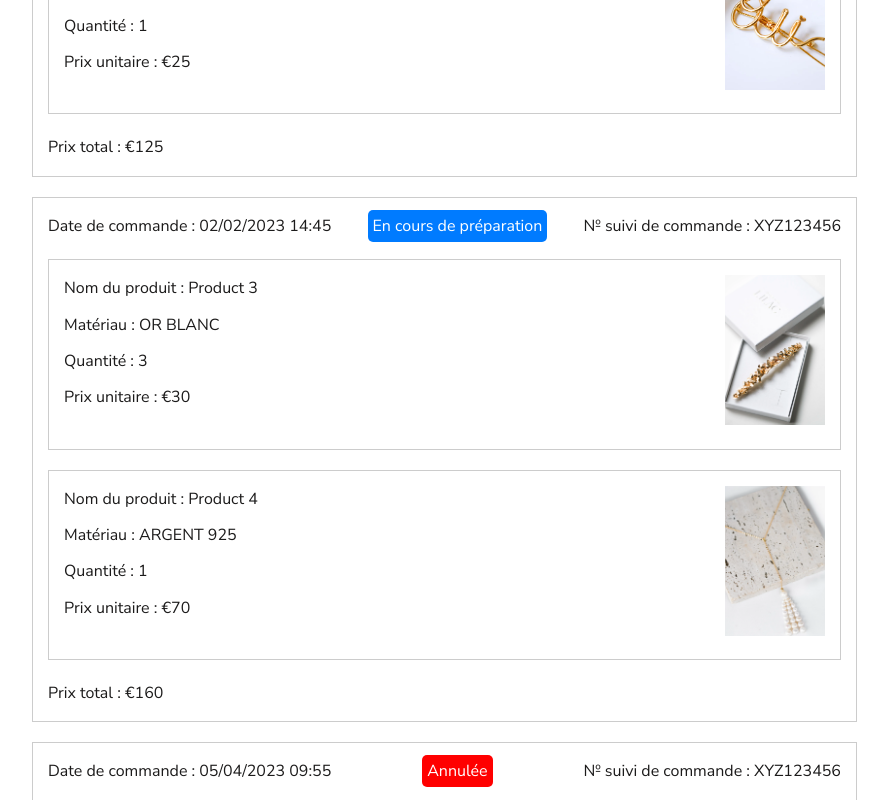
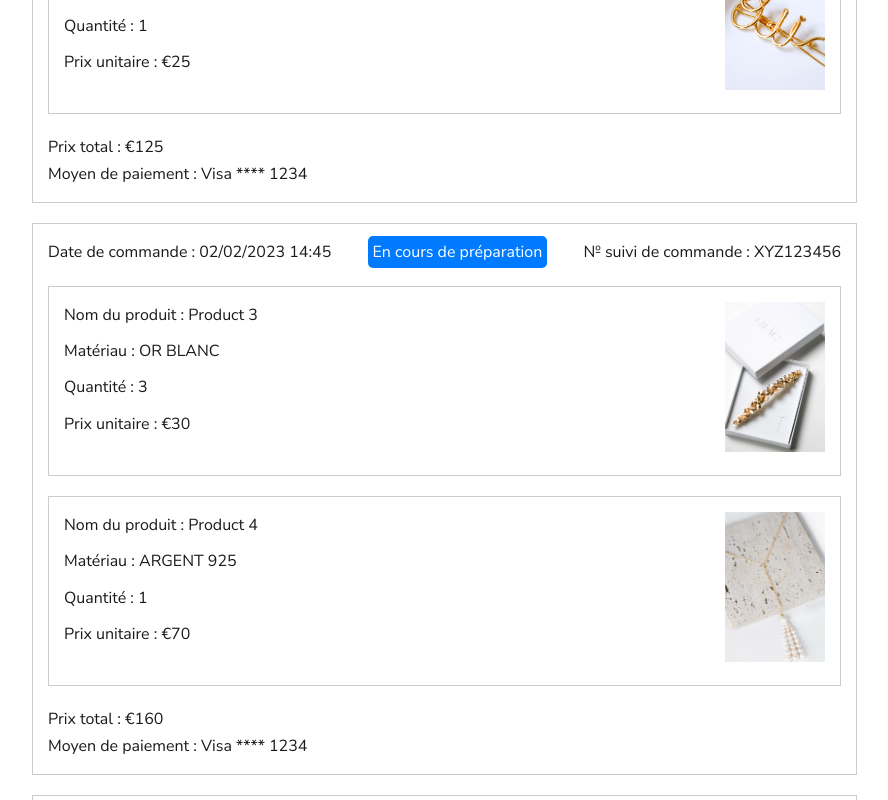
Before and after one commit to DavyHaYehoudi/e-commerce-Cindy, a React (Create React App) app in the folder client/: page /account in a window 1280 px wide. Shown: the part 820-1620 px from the top of the page, without its empty margins (333-1221 px from the left). Built offline with nearby package versions, Linux system fonts and the light colour scheme.

Commit message:
ajout vue admin sur panier et favoris user

```diff
--- a/client/src/components/accountUser/OtherOrders.jsx
+++ b/client/src/components/accountUser/OtherOrders.jsx
@@ -25,13 +25,19 @@ const OtherOrders = ({ orderHistory, getStatusColor }) => {
                   {order.status}
                 </span>
               </p>
-              <p>№ suivi de commande : {order.trackingNumber || "Non disponible"} </p>
+              <p>
+                № suivi de commande : {order.trackingNumber || "Non disponible"}{" "}
+              </p>
             </div>
             <OrderItems
               products={order.products}
               image={order.products[0].image}
             />
-            <p>Prix total : {order.totalAmount} </p>
+            <p>
+              Prix total : {order.totalAmount} <br /> Moyen de paiement :{" "}
+              {order.paymentMethod["cardType"]}{" "}
+              {order.paymentMethod["last4Digits"]}{" "}
+            </p>
           </div>
         ))}
     </div>
--- a/client/src/components/admin/AdminNotes.jsx
+++ b/client/src/components/admin/AdminNotes.jsx
@@ -13,7 +13,7 @@ const AdminNotes = ({ initialNotes, onUpdateNotes }) => {
   const handleSaveNotes = () => {
     const currentDate = new Date();
     const formattedDate = `${currentDate.toLocaleDateString()} ${currentDate.toLocaleTimeString()}`;
-    const noteWithDate = `${adminNotes} (Enregistré le ${formattedDate})`;
+    const noteWithDate = `${adminNotes} <span class="date-text">(enregistré le ${formattedDate})</span>`;
 
     setPreviousNotes((prevNotes) => [noteWithDate, ...prevNotes]);
   };
@@ -35,7 +35,7 @@ const AdminNotes = ({ initialNotes, onUpdateNotes }) => {
       <div className="previous-notes">
         {previousNotes.map((note, index) => (
           <div key={index} className="previous-note">
-            {note}
+            <span dangerouslySetInnerHTML={{ __html: note }} />
             <button className="delete" onClick={() => handleDeleteNote(index)}>
               <BsTrash className="delete-icon" />{" "}
             </button>
--- a/client/src/components/admin/OrderItem.jsx
+++ b/client/src/components/admin/OrderItem.jsx
@@ -20,6 +20,10 @@ const OrderItem = ({ client, order, handleStatusChange }) => {
         </span>
       </p>
       <p>Total de la commande : {order.totalAmount}</p>
+      <p>
+        {order.paymentMethod["cardType"]} - 4 derniers chiffres :{" "}
+        {order.paymentMethod["last4Digits"]}{" "}
+      </p>
 
       <h3>Produits de la commande :</h3>
       <OrderProductsList products={order.products} />
--- a/client/src/mocks/adminDashboard.js
+++ b/client/src/mocks/adminDashboard.js
@@ -14,10 +14,6 @@ export const adminDashboard = [
     shippingAddress: "12 Rue de la République, 75001 Paris",
     totalOrders: 3,
     totalOrderValue: "€500",
-    paymentMethods: [
-    { cardType: "Visa", last4Digits: "**** 1234" },
-    { cardType: "MasterCard", last4Digits: "**** 5678" },
-  ],
     wishlist: [
       {
         productId: 101,
@@ -58,6 +54,7 @@ export const adminDashboard = [
         date: "2023-01-15 08:30",
         status: orderStatus[0].name,
         totalAmount: "€150",
+        paymentMethod: { cardType: "Visa", last4Digits: "**** 1234" },
         nonTraitee: false,
         trackingNumber: null,
         products: [
@@ -67,7 +64,7 @@ export const adminDashboard = [
             price: "€50",
             quantity: 2,
             material: materials[0].name,
-            image:bo,
+            image: bo,
           },
           {
             productId: 102,
@@ -75,7 +72,7 @@ export const adminDashboard = [
             price: "€25",
             quantity: 1,
             material: materials[3].name,
-            image:bar,
+            image: bar,
           },
         ],
       },
@@ -84,6 +81,7 @@ export const adminDashboard = [
         date: "2023-02-02 14:45",
         status: orderStatus[1].name,
         totalAmount: "€200",
+        paymentMethod: { cardType: "Visa", last4Digits: "**** 1234" },
         nonTraitee: false,
         trackingNumber: null,
         products: [
@@ -93,7 +91,7 @@ export const adminDashboard = [
             price: "€100",
             quantity: 1,
             material: materials[2].name,
-            image:bra,
+            image: bra,
           },
         ],
       },
@@ -102,6 +100,7 @@ export const adminDashboard = [
         date: "2023-03-10 10:20",
         status: orderStatus[2].name,
         totalAmount: "€150",
+        paymentMethod: { cardType: "Visa", last4Digits: "**** 1234" },
         nonTraitee: false,
         trackingNumber: null,
         products: [
@@ -111,7 +110,7 @@ export const adminDashboard = [
             price: "€75",
             quantity: 2,
             material: materials[1].name,
-            image:col,
+            image: col,
           },
         ],
       },
@@ -125,10 +124,6 @@ export const adminDashboard = [
     shippingAddress: "45 Avenue des Champs-Élysées, 75008 Paris",
     totalOrders: 2,
     totalOrderValue: "€300",
-    paymentMethods: [
-    { cardType: "Visa", last4Digits: "**** 1234" },
-    { cardType: "MasterCard", last4Digits: "**** 5678" },
-  ],
     wishlist: [
       {
         productId: 101,
@@ -169,6 +164,7 @@ export const adminDashboard = [
         date: "2023-04-05 09:55",
         status: orderStatus[3].name,
         totalAmount: "€120",
+        paymentMethod: { cardType: "Visa", last4Digits: "**** 1234" },
         nonTraitee: true,
         trackingNumber: null,
         products: [
@@ -178,7 +174,7 @@ export const adminDashboard = [
             price: "€30",
             quantity: 2,
             material: materials[0].name,
-            image:bo,
+            image: bo,
           },
           {
             productId: 106,
@@ -186,7 +182,7 @@ export const adminDashboard = [
             price: "€45",
             quantity: 1,
             material: materials[3].name,
-            image:bar,
+            image: bar,
           },
         ],
       },
@@ -195,6 +191,7 @@ export const adminDashboard = [
         date: "2023-04-15 12:30",
         status: orderStatus[1].name,
         totalAmount: "€180",
+        paymentMethod: { cardType: "Visa", last4Digits: "**** 1234" },
         nonTraitee: true,
         trackingNumber: "XYZ123456",
         products: [
@@ -204,7 +201,7 @@ export const adminDashboard = [
             price: "€20",
             quantity: 3,
             material: materials[2].name,
-            image:bra,
+            image: bra,
           },
           {
             productId: 108,
@@ -212,7 +209,7 @@ export const adminDashboard = [
             price: "€35",
             quantity: 2,
             material: materials[1].name,
-            image:col,
+            image: col,
           },
           {
             productId: 109,
@@ -220,7 +217,7 @@ export const adminDashboard = [
             price: "€50",
             quantity: 1,
             material: materials[0].name,
-            image:bo,
+            image: bo,
           },
         ],
       },
@@ -234,10 +231,6 @@ export const adminDashboard = [
     shippingAddress: "8 Rue du Faubourg Saint-Honoré, 75008 Paris",
     totalOrders: 2,
     totalOrderValue: "€250",
-    paymentMethods: [
-    { cardType: "Visa", last4Digits: "**** 1234" },
-    { cardType: "MasterCard", last4Digits: "**** 5678" },
-  ],
     wishlist: [
       {
         productId: 101,
@@ -278,6 +271,7 @@ export const adminDashboard = [
         date: "2023-05-01 18:45",
         status: orderStatus[2].name,
         totalAmount: "€150",
+        paymentMethod: { cardType: "Visa", last4Digits: "**** 1234" },
         nonTraitee: true,
         trackingNumber: "XYZ123456",
         products: [
@@ -287,7 +281,7 @@ export const adminDashboard = [
             price: "€25",
             quantity: 4,
             material: materials[0].name,
-            image:bar,
+            image: bar,
           },
         ],
       },
@@ -296,6 +290,7 @@ export const adminDashboard = [
         date: "2023-05-10 10:00",
         status: orderStatus[3].name,
         totalAmount: "€100",
+        paymentMethod: { cardType: "Visa", last4Digits: "**** 1234" },
         nonTraitee: false,
         trackingNumber: null,
         products: [
@@ -305,7 +300,7 @@ export const adminDashboard = [
             price: "€30",
             quantity: 2,
             material: materials[2].name,
-            image:bra,
+            image: bra,
           },
           {
             productId: 112,
@@ -313,7 +308,7 @@ export const adminDashboard = [
             price: "€15",
             quantity: 1,
             material: materials[1].name,
-            image:col,
+            image: col,
           },
           {
             productId: 113,
@@ -321,7 +316,7 @@ export const adminDashboard = [
             price: "€40",
             quantity: 3,
             material: materials[0].name,
-            image:bo,
+            image: bo,
           },
           {
             productId: 114,
@@ -329,7 +324,7 @@ export const adminDashboard = [
             price: "€20",
             quantity: 2,
             material: materials[0].name,
-            image:bar,
+            image: bar,
           },
         ],
       },
@@ -343,10 +338,6 @@ export const adminDashboard = [
     shippingAddress: "22 Rue de la Pompe, 75116 Paris",
     totalOrders: 2,
     totalOrderValue: "€200",
-    paymentMethods: [
-    { cardType: "Visa", last4Digits: "**** 1234" },
-    { cardType: "MasterCard", last4Digits: "**** 5678" },
-  ],
     wishlist: [
       {
         productId: 101,
@@ -387,6 +378,7 @@ export const adminDashboard = [
         date: "2023-06-02 14:20",
         status: orderStatus[3].name,
         totalAmount: "€120",
+        paymentMethod: { cardType: "Visa", last4Digits: "**** 1234" },
         nonTraitee: false,
         trackingNumber: null,
         products: [
@@ -396,7 +388,7 @@ export const adminDashboard = [
             price: "€25",
             quantity: 1,
             material: materials[2].name,
-            image:bra,
+            image: bra,
           },
           {
             productId: 116,
@@ -404,7 +396,7 @@ export const adminDashboard = [
             price: "€40",
             quantity: 2,
             material: materials[2].name,
-            image:col,
+            image: col,
           },
         ],
       },
@@ -413,6 +405,7 @@ export const adminDashboard = [
         date: "2023-06-15 08:00",
         status: orderStatus[1].name,
         totalAmount: "€80",
+        paymentMethod: { cardType: "Visa", last4Digits: "**** 1234" },
         nonTraitee: false,
         trackingNumber: null,
         products: [
@@ -422,7 +415,7 @@ export const adminDashboard = [
             price: "€30",
             quantity: 3,
             material: materials[1].name,
-            image:bo,
+            image: bo,
           },
           {
             productId: 118,
@@ -430,7 +423,7 @@ export const adminDashboard = [
             price: "€15",
             quantity: 1,
             material: materials[0].name,
-            image:bar,
+            image: bar,
           },
           {
             productId: 119,
@@ -438,7 +431,7 @@ export const adminDashboard = [
             price: "€50",
             quantity: 2,
             material: materials[1].name,
-            image:bra,
+            image: bra,
           },
         ],
       },
@@ -452,10 +445,6 @@ export const adminDashboard = [
     shippingAddress: "5 Quai de la Tournelle, 75005 Paris",
     totalOrders: 3,
     totalOrderValue: "€320",
-    paymentMethods: [
-    { cardType: "Visa", last4Digits: "**** 1234" },
-    { cardType: "MasterCard", last4Digits: "**** 5678" },
-  ],
     wishlist: [
       {
         productId: 101,
@@ -496,6 +485,7 @@ export const adminDashboard = [
         date: "2023-07-05 11:30",
         status: orderStatus[0].name,
         totalAmount: "€100",
+        paymentMethod: { cardType: "Visa", last4Digits: "**** 1234" },
         nonTraitee: true,
         trackingNumber: "XYZ123456",
         products: [
@@ -505,7 +495,7 @@ export const adminDashboard = [
             price: "€35",
             quantity: 4,
             material: materials[3].name,
-            image:col,
+            image: col,
           },
         ],
       },
@@ -514,6 +504,7 @@ export const adminDashboard = [
         date: "2023-07-15 15:45",
         status: orderStatus[2].name,
         totalAmount: "€120",
+        paymentMethod: { cardType: "Visa", last4Digits: "**** 1234" },
         nonTraitee: true,
         trackingNumber: "XYZ123456",
         products: [
@@ -523,7 +514,7 @@ export const adminDashboard = [
             price: "€20",
             quantity: 2,
             material: materials[1].name,
-            image:bo,
+            image: bo,
           },
           {
             productId: 122,
@@ -531,7 +522,7 @@ export const adminDashboard = [
             price: "€25",
             quantity: 1,
             material: materials[2].name,
-            image:bar,
+            image: bar,
           },
           {
             productId: 123,
@@ -539,7 +530,7 @@ export const adminDashboard = [
             price: "€45",
             quantity: 3,
             material: materials[3].name,
-            image:bra,
+            image: bra,
           },
           {
             productId: 124,
@@ -547,7 +538,7 @@ export const adminDashboard = [
             price: "€30",
             quantity: 2,
             material: materials[3].name,
-            image:col,
+            image: col,
           },
         ],
       },
@@ -556,6 +547,7 @@ export const adminDashboard = [
         date: "2023-08-02 09:20",
         status: orderStatus[3].name,
         totalAmount: "€100",
+        paymentMethod: { cardType: "Visa", last4Digits: "**** 1234" },
         nonTraitee: false,
         trackingNumber: null,
         products: [
@@ -565,7 +557,7 @@ export const adminDashboard = [
             price: "€40",
             quantity: 1,
             material: materials[3].name,
-            image:bo,
+            image: bo,
           },
         ],
       },
@@ -579,10 +571,6 @@ export const adminDashboard = [
     shippingAddress: "18 Avenue Montaigne, 75008 Paris",
     totalOrders: 1,
     totalOrderValue: "€80",
-    paymentMethods: [
-    { cardType: "Visa", last4Digits: "**** 1234" },
-    { cardType: "MasterCard", last4Digits: "**** 5678" },
-  ],
     wishlist: [
       {
         productId: 101,
@@ -623,6 +611,7 @@ export const adminDashboard = [
         date: "2023-08-10 14:30",
         status: orderStatus[3].name,
         totalAmount: "€80",
+        paymentMethod: { cardType: "Visa", last4Digits: "**** 1234" },
         nonTraitee: true,
         trackingNumber: "XYZ123456",
         products: [
@@ -632,7 +621,7 @@ export const adminDashboard = [
             price: "€35",
             quantity: 3,
             material: materials[0].name,
-            image:bar,
+            image: bar,
           },
         ],
       },
@@ -646,10 +635,6 @@ export const adminDashboard = [
     shippingAddress: "30 Rue du Bac, 75007 Paris",
     totalOrders: 4,
     totalOrderValue: "€450",
-    paymentMethods: [
-    { cardType: "Visa", last4Digits: "**** 1234" },
-    { cardType: "MasterCard", last4Digits: "**** 5678" },
-  ],
     wishlist: [
       {
         productId: 101,
@@ -690,6 +675,7 @@ export const adminDashboard = [
         date: "2023-09-01 18:45",
         status: orderStatus[0].name,
         totalAmount: "€100",
+        paymentMethod: { cardType: "Visa", last4Digits: "**** 1234" },
         nonTraitee: true,
         trackingNumber: "XYZ123456",
         products: [
@@ -699,7 +685,7 @@ export const adminDashboard = [
             price: "€15",
             quantity: 1,
             material: materials[0].name,
-            image:bra,
+            image: bra,
           },
         ],
       },
@@ -708,6 +694,7 @@ export const adminDashboard = [
         date: "2023-09-10 10:00",
         status: orderStatus[2].name,
         totalAmount: "€150",
+        paymentMethod: { cardType: "Visa", last4Digits: "**** 1234" },
         nonTraitee: true,
         trackingNumber: "XYZ123456",
         products: [
@@ -717,7 +704,7 @@ export const adminDashboard = [
             price: "€50",
             quantity: 2,
             material: materials[0].name,
-            image:col,
+            image: col,
           },
         ],
       },
@@ -726,6 +713,7 @@ export const adminDashboard = [
         date: "2023-09-20 12:00",
         status: orderStatus[1].name,
         totalAmount: "€200",
+        paymentMethod: { cardType: "Visa", last4Digits: "**** 1234" },
         nonTraitee: true,
         trackingNumber: "XYZ123456",
         products: [
@@ -735,7 +723,7 @@ export const adminDashboard = [
             price: "€25",
             quantity: 4,
             material: materials[2].name,
-            image:bo,
+            image: bo,
           },
         ],
       },
@@ -744,6 +732,7 @@ export const adminDashboard = [
         date: "2023-09-25 09:30",
         status: orderStatus[3].name,
         totalAmount: "€100",
+        paymentMethod: { cardType: "Visa", last4Digits: "**** 1234" },
         nonTraitee: false,
         trackingNumber: null,
         products: [
@@ -753,7 +742,7 @@ export const adminDashboard = [
             price: "€30",
             quantity: 2,
             material: materials[0].name,
-            image:bar,
+            image: bar,
           },
           {
             productId: 131,
@@ -761,7 +750,7 @@ export const adminDashboard = [
             price: "€20",
             quantity: 1,
             material: materials[0].name,
-            image:bra,
+            image: bra,
           },
         ],
       },
@@ -775,10 +764,6 @@ export const adminDashboard = [
     shippingAddress: "10 Avenue Foch, 75116 Paris",
     totalOrders: 2,
     totalOrderValue: "€180",
-    paymentMethods: [
-    { cardType: "Visa", last4Digits: "**** 1234" },
-    { cardType: "MasterCard", last4Digits: "**** 5678" },
-  ],
     wishlist: [
       {
         productId: 101,
@@ -819,6 +804,7 @@ export const adminDashboard = [
         date: "2023-10-05 15:15",
         status: orderStatus[2].name,
         totalAmount: "€80",
+        paymentMethod: { cardType: "Visa", last4Digits: "**** 1234" },
         nonTraitee: true,
         trackingNumber: "XYZ123456",
         products: [
@@ -828,7 +814,7 @@ export const adminDashboard = [
             price: "€45",
             quantity: 3,
             material: materials[2].name,
-            image:col,
+            image: col,
           },
         ],
       },
@@ -837,6 +823,7 @@ export const adminDashboard = [
         date: "2023-10-15 08:45",
         status: orderStatus[3].name,
         totalAmount: "€100",
+        paymentMethod: { cardType: "Visa", last4Digits: "**** 1234" },
         nonTraitee: false,
         trackingNumber: null,
         products: [
@@ -846,7 +833,7 @@ export const adminDashboard = [
             price: "€25",
             quantity: 2,
             material: materials[2].name,
-            image:bo,
+            image: bo,
           },
         ],
       },
@@ -860,10 +847,6 @@ export const adminDashboard = [
     shippingAddress: "14 Rue de Rivoli, 75001 Paris",
     totalOrders: 3,
     totalOrderValue: "€250",
-    paymentMethods: [
-    { cardType: "Visa", last4Digits: "**** 1234" },
-    { cardType: "MasterCard", last4Digits: "**** 5678" },
-  ],
     wishlist: [
       {
         productId: 101,
@@ -904,6 +887,7 @@ export const adminDashboard = [
         date: "2023-11-01 11:30",
         status: orderStatus[0].name,
         totalAmount: "€100",
+        paymentMethod: { cardType: "Visa", last4Digits: "**** 1234" },
         nonTraitee: true,
         trackingNumber: "XYZ123456",
         products: [
@@ -913,7 +897,7 @@ export const adminDashboard = [
             price: "€30",
             quantity: 1,
             material: materials[2].name,
-            image:bar,
+            image: bar,
           },
           {
             productId: 135,
@@ -921,7 +905,7 @@ export const adminDashboard = [
             price: "€40",
             quantity: 2,
             material: materials[2].name,
-            image:bra,
+            image: bra,
           },
         ],
       },
@@ -930,6 +914,7 @@ export const adminDashboard = [
         date: "2023-11-10 15:45",
         status: orderStatus[2].name,
         totalAmount: "€80",
+        paymentMethod: { cardType: "Visa", last4Digits: "**** 1234" },
         nonTraitee: false,
         trackingNumber: null,
         products: [
@@ -939,7 +924,7 @@ export const adminDashboard = [
             price: "€25",
             quantity: 3,
             material: materials[2].name,
-            image:col,
+            image: col,
           },
         ],
       },
@@ -948,6 +933,7 @@ export const adminDashboard = [
         date: "2023-11-20 09:20",
         status: orderStatus[3].name,
         totalAmount: "€70",
+        paymentMethod: { cardType: "Visa", last4Digits: "**** 1234" },
         nonTraitee: true,
         trackingNumber: "XYZ123456",
         products: [
@@ -957,7 +943,7 @@ export const adminDashboard = [
             price: "€15",
             quantity: 1,
             material: materials[1].name,
-            image:bo,
+            image: bo,
           },
           {
             productId: 138,
@@ -965,7 +951,7 @@ export const adminDashboard = [
             price: "€50",
             quantity: 2,
             material: materials[1].name,
-            image:bar,
+            image: bar,
           },
         ],
       },
@@ -979,10 +965,6 @@ export const adminDashboard = [
     shippingAddress: "55 Rue du Faubourg Saint-Antoine, 75011 Paris",
     totalOrders: 2,
     totalOrderValue: "€180",
-    paymentMethods: [
-    { cardType: "Visa", last4Digits: "**** 1234" },
-    { cardType: "MasterCard", last4Digits: "**** 5678" },
-  ],
     wishlist: [
       {
         productId: 101,
@@ -1023,6 +1005,7 @@ export const adminDashboard = [
         date: "2023-12-05 14:30",
         status: orderStatus[3].name,
         totalAmount: "€80",
+        paymentMethod: { cardType: "Visa", last4Digits: "**** 1234" },
         nonTraitee: true,
         trackingNumber: "XYZ123456",
         products: [
@@ -1032,7 +1015,7 @@ export const adminDashboard = [
             price: "€25",
             quantity: 3,
             material: materials[1].name,
-            image:col,
+            image: col,
           },
         ],
       },
@@ -1041,6 +1024,7 @@ export const adminDashboard = [
         date: "2023-12-15 08:45",
         status: orderStatus[2].name,
         totalAmount: "€100",
+        paymentMethod: { cardType: "Visa", last4Digits: "**** 1234" },
         nonTraitee: false,
         trackingNumber: null,
         products: [
@@ -1050,7 +1034,7 @@ export const adminDashboard = [
             price: "€25",
             quantity: 3,
             material: materials[1].name,
-            image:bra,
+            image: bra,
           },
         ],
       },
--- a/client/src/mocks/orderHistoryUser.js
+++ b/client/src/mocks/orderHistoryUser.js
@@ -11,6 +11,7 @@ export const orderHistoryUser = [
     date: "2023-01-15 08:30",
     status: orderStatus[0].name,
     totalAmount: "€125",
+    paymentMethod: { cardType: "Visa", last4Digits: "**** 1234" },
     shippingAddress: "12 Rue de la République, 75001 Paris",
     nonTraitee: false,
     trackingNumber: null,
@@ -38,6 +39,7 @@ export const orderHistoryUser = [
     date: "2023-02-02 14:45",
     status: orderStatus[1].name,
     totalAmount: "€160",
+    paymentMethod: { cardType: "Visa", last4Digits: "**** 1234" },
     shippingAddress: "24 Avenue des Gobelins, 75013 Paris",
     nonTraitee: true,
     trackingNumber: "XYZ123456",
@@ -65,6 +67,7 @@ export const orderHistoryUser = [
     date: "2023-03-10 10:20",
     status: orderStatus[2].name,
     totalAmount: "€120",
+    paymentMethod: { cardType: "Visa", last4Digits: "**** 1234" },
     shippingAddress: "8 Rue du Faubourg Saint-Honoré, 75008 Paris",
     nonTraitee: false,
     trackingNumber: null,
@@ -92,6 +95,7 @@ export const orderHistoryUser = [
     date: "2023-04-05 09:55",
     status: orderStatus[3].name,
     totalAmount: "€120",
+    paymentMethod: { cardType: "Visa", last4Digits: "**** 1234" },
     shippingAddress: "32 Quai de la Tournelle, 75005 Paris",
     nonTraitee: true,
     trackingNumber: "XYZ123456",
--- a/client/src/styles/pages/adminDashboard.css
+++ b/client/src/styles/pages/adminDashboard.css
@@ -135,9 +135,12 @@
     background-color: transparent;
     border: none;
     margin-left: 50px;
-    font-size: 18px;
+    font-size: 15px;
 }
 .admin-notes .delete-icon:hover{
     color: red;
     cursor: pointer;
 }
+.date-text {
+    font-size: 0.75rem;
+  }
```
Also changed, not shown: client/src/components/admin/CartUserViewAdmin.jsx (added, +15 -0 lines), client/src/components/admin/ClientDetails.jsx (+8 -1 lines), client/src/components/admin/ClientPreferencesDetails.jsx (added, +22 -0 lines), client/src/components/admin/WishlistUserViewAdmin.jsx (added, +15 -0 lines). Lines whose indentation alone changed are shown as unchanged.
